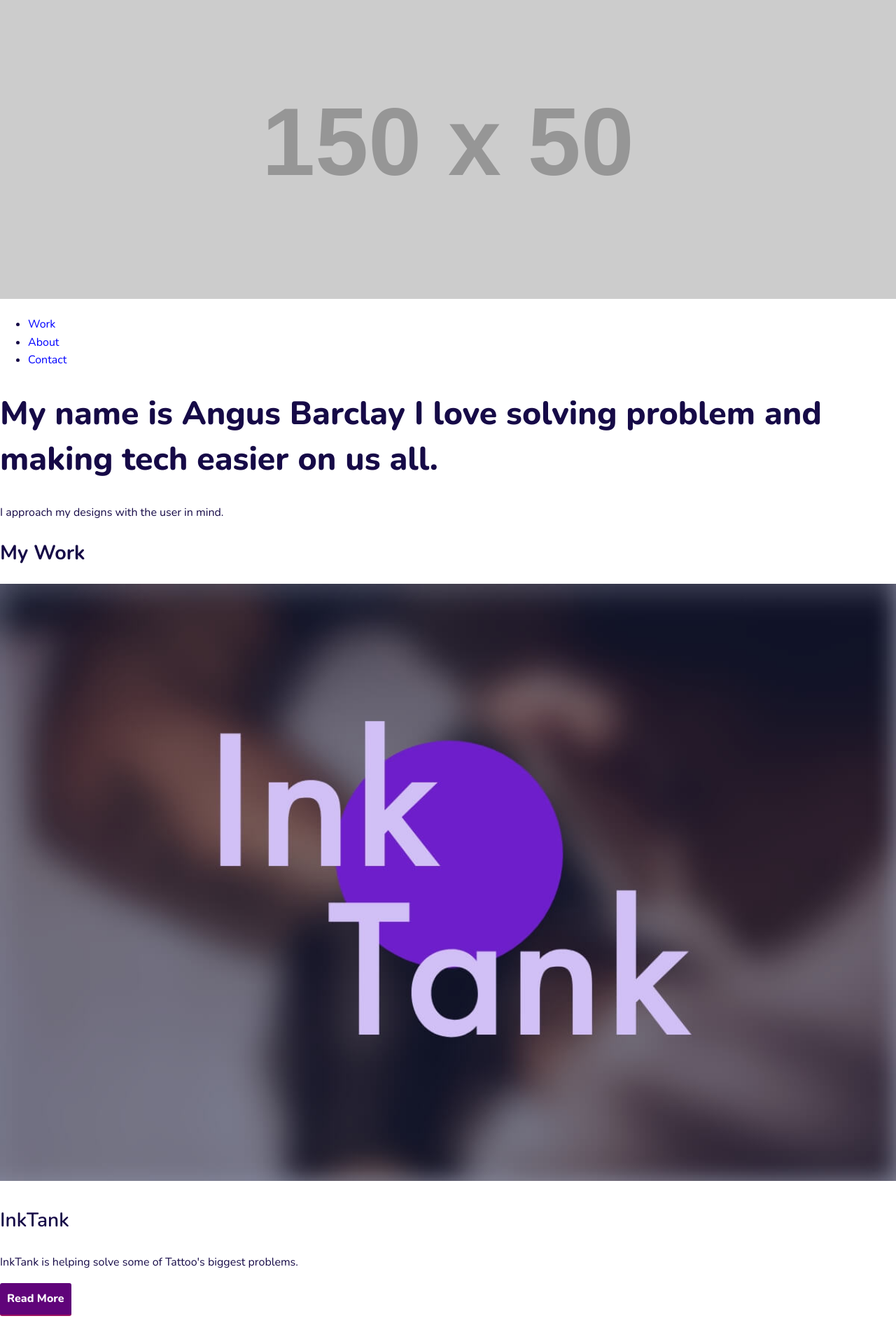
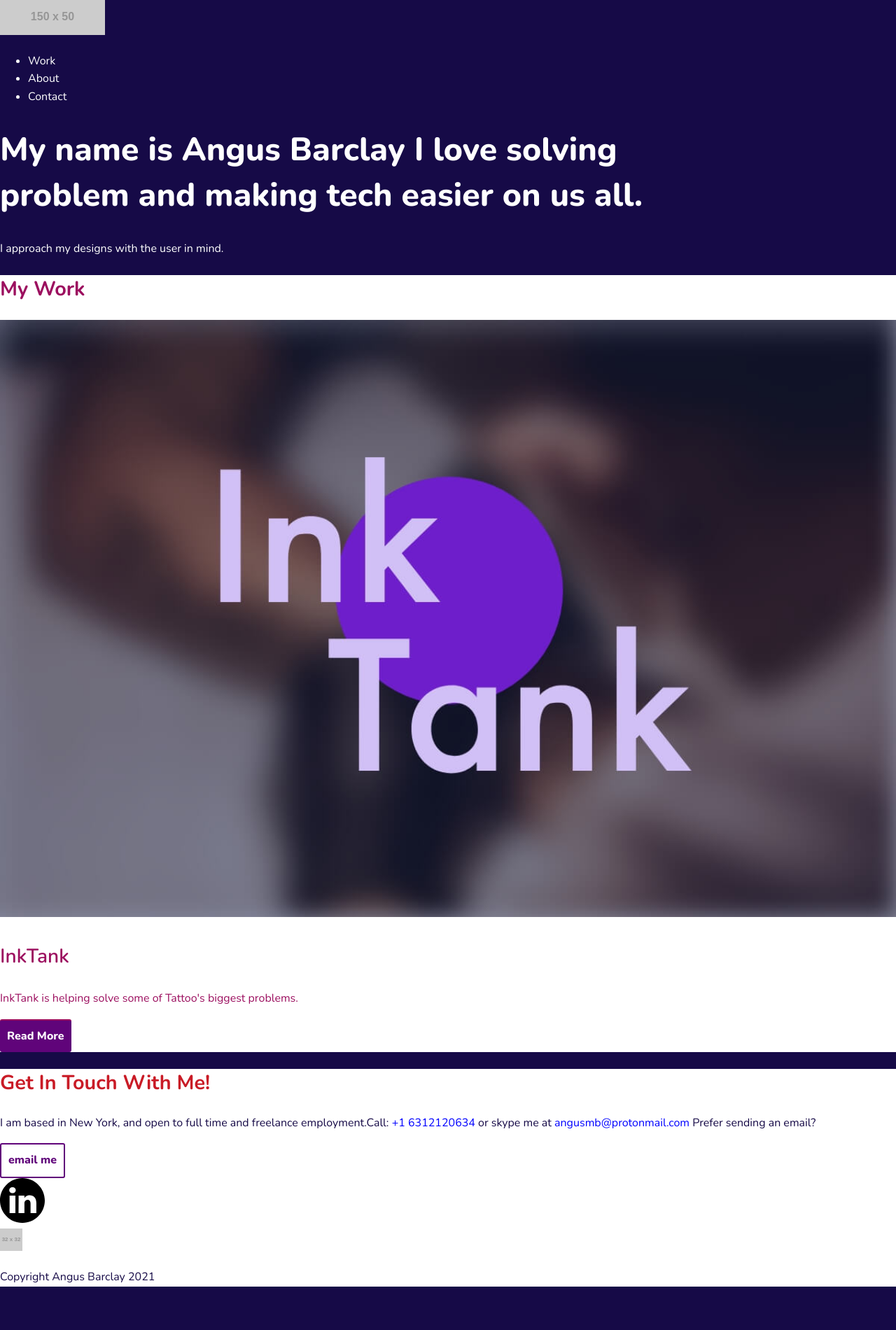
Before and after one commit to angus-barclay/portfolio_site_angus_barclay, a plain HTML site: page index.html in a window 1280 px wide. Shown: the top 1900 px of the page at 70% size. After the commit the page ends 1854 px from the top, so only its background shows below. Drawn offline with nearby package versions, Linux system fonts and the light colour scheme; placeholder pictures from the web are drawn by us.

Commit message:
CSS Update
added id's to individual sections
updated style for those sections

```diff
--- a/css/style.css
+++ b/css/style.css
@@ -6,6 +6,11 @@ light orange : #f2671f
 second orange: #c91b26
 magenta :9c0F5F
 */
+
+#my_work{
+  background-color: #ffffff ;
+  color: #9c0f5f;
+}
 body {
   font-family: "Nunito", sans-serif;
   color: #160a47;
@@ -36,7 +41,7 @@ h3 {
 }
 a {
   color: blue;
-  text-decoration: none; /
+  text-decoration: none;
 }
 a:hover,
 a:focus {
@@ -53,12 +58,56 @@ a:active {
   font-weight: 800;
   padding: 10px;
   border-radius: 3px;
-  border-bottom: 2px solid #9c0f5f;
+  border-top: 2px solid #9c0f5f;
   transition: 0.2s opacity;
 }
 .button:active,
 .button:hover {
-  opacity: 0.65;
+  opacity: 0.85;
   color: #ffffff;
   text-decoration-line: none;
 }
+
+.button.contact{
+  background-color: white;
+  color: #60047a;
+  border: 2px solid #60047a;
+}
+.button.contact:hover {
+  background-color: #c91b26;
+  color: #ffffff;
+}
+
+#header_logo{
+  width: max-content ;
+}
+#contact{
+  background-color: #ffffff;
+  color:#c91b26;
+}
+#behance{width: auto;}
+#contact p{
+
+  color:#160a47;
+}
+#behance{width: auto;}
+
+
+body{
+  background-color: #160a47;
+  color: #ffffff;
+}
+nav a{
+  color: #ffffff;
+}
+#hero h1{
+  max-width: 980px;
+}
+#meet_angus{
+  background-color: #ffffff;
+  color: #9c0f5f;
+}
+#skills_tools{
+  background-color: #160A47;
+  color: #ffffff;
+}
--- a/index.html
+++ b/index.html
@@ -1,20 +1,31 @@
 <!DOCTYPE html>
 <html lang="en" dir="ltr">
   <head>
-        <meta name="viewport" content="width=device-width, initial-scale=1">
+    <meta name="viewport" content="width=device-width, initial-scale=1" />
     <meta charset="utf-8" />
     <title>Angus Barclay UX Design NYC</title>
-        <link rel="stylesheet" type="text/css" href="https://cdnjs.cloudflare.com/ajax/libs/normalize/8.0.0/normalize.min.css">
-        <link rel="stylesheet" type="text/css" href="css/style.css">
-        <link rel="preconnect" href="https://fonts.gstatic.com">
-        <link href="https://fonts.googleapis.com/css2?family=Nunito:ital,wght@0,200;0,300;0,400;0,600;0,700;0,800;0,900;1,200;1,300;1,400;1,600;1,700;1,800;1,900&display=swap" rel="stylesheet">
+    <link
+      rel="stylesheet"
+      type="text/css"
+      href="https://cdnjs.cloudflare.com/ajax/libs/normalize/8.0.0/normalize.min.css"
+    />
+    <link rel="stylesheet" type="text/css" href="css/style.css" />
+    <link rel="preconnect" href="https://fonts.gstatic.com" />
+    <link
+      href="https://fonts.googleapis.com/css2?family=Nunito:ital,wght@0,200;0,300;0,400;0,600;0,700;0,800;0,900;1,200;1,300;1,400;1,600;1,700;1,800;1,900&display=swap"
+      rel="stylesheet"
+    />
   </head>
   <body>
     <header>
       <div>
-                <img src="https://via.placeholder.com/150x50" alt="my logo" />
+        <img
+          id="header_logo"
+          src="https://via.placeholder.com/150x50"
+          alt="my logo"
+        />
         <nav>
-                    <ul>
+          <ul id="nav_list">
             <li><a href="index.html">Work</a></li>
             <li><a href="about.html">About</a></li>
             <li><a href="#contact">Contact</a></li>
@@ -23,20 +34,33 @@
       </div>
     </header>
     <main>
+      <div id="hero">
         <div>
-                <div>
-                    <h1>My name is Angus Barclay <span>I love solving problem and making tech easier on us all.</span></h1>
+          <h1>
+            My name is Angus Barclay
+            <span
+              >I love solving problem and making tech easier on us all.</span
+            >
+          </h1>
           <p>I approach my designs with the user in mind.</p>
         </div>
       </div>
-            <div>
+      <div id="my_work">
         <div>
           <h2>My Work</h2>
           <div>
             <div>
               <picture>
-                                <source srcset="img\project_1_ink_tank\project_image\ink_tank_project_mobile.jpg" media="(max-width:767px)" />
-                                <img src="img\project_1_ink_tank\project_image\ink_tank_project_desktop.jpg" alt="InkTank Logo" />
+                <source
+                  srcset="
+                    img\project_1_ink_tank\project_image\ink_tank_project_mobile.jpg
+                  "
+                  media="(max-width:767px)"
+                />
+                <img
+                  src="img\project_1_ink_tank\project_image\ink_tank_project_desktop.jpg"
+                  alt="InkTank Logo"
+                />
               </picture>
             </div>
             <div>
@@ -52,17 +76,32 @@
       <div>
         <h2>Get In Touch With Me!</h2>
         <p>
-                    I am based in New York, and open to full time and freelance employment.Call: <a href="tel:+16312120634"> +1 6312120634 </a> or skype me at <a href="skype:live:.cid.b0e92ce204253e31">angusmb@protonmail.com</a> Prefer
-                    sending an email?
+          I am based in New York, and open to full time and freelance
+          employment.Call: <a href="tel:+16312120634"> +1 6312120634 </a> or
+          skype me at
+          <a href="skype:live:.cid.b0e92ce204253e31">angusmb@protonmail.com</a>
+          Prefer sending an email?
         </p>
         <div>
-                    <a href="mailto:a.barclaydesigns@protonmail.com">email me</a>
+          <a
+            href="mailto:a.barclaydesigns@protonmail.com"
+            class="button contact"
+            >email me</a
+          >
         </div>
         <div>
-                    <a href="https://www.linkedin.com/in/angus-barclay-407a791a8/" target="_blank">
+          <a
+            href="https://www.linkedin.com/in/angus-barclay-407a791a8/"
+            target="_blank"
+          >
             <svg
               height="5%"
-                            style="fill-rule: evenodd; clip-rule: evenodd; stroke-linejoin: round; stroke-miterlimit: 2;"
+              style="
+                fill-rule: evenodd;
+                clip-rule: evenodd;
+                stroke-linejoin: round;
+                stroke-miterlimit: 2;
+              "
               version="1.1"
               viewbox="0 0 512 512"
               width="5%"
@@ -79,7 +118,11 @@
         </div>
         <div>
           <a href="https://www.behance.net/angusbarclay2" target="_blank">
-                        <img src="https://via.placeholder.com/32x32" alt="behance"/>
+            <img
+              id="behance"
+              src="https://via.placeholder.com/32x32"
+              alt="behance"
+            />
           </a>
         </div>
         <p>Copyright Angus Barclay 2021</p>
```
Also changed, not shown: about.html (+16 -31 lines), inktank.html (+19 -8 lines). Lines whose indentation alone changed are shown as unchanged.
